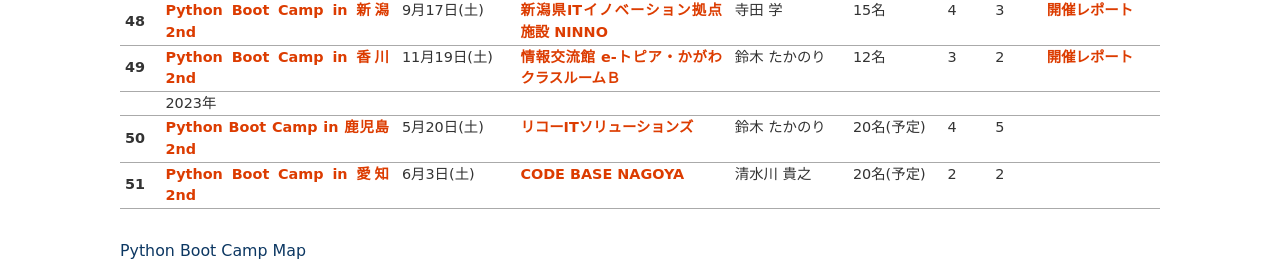
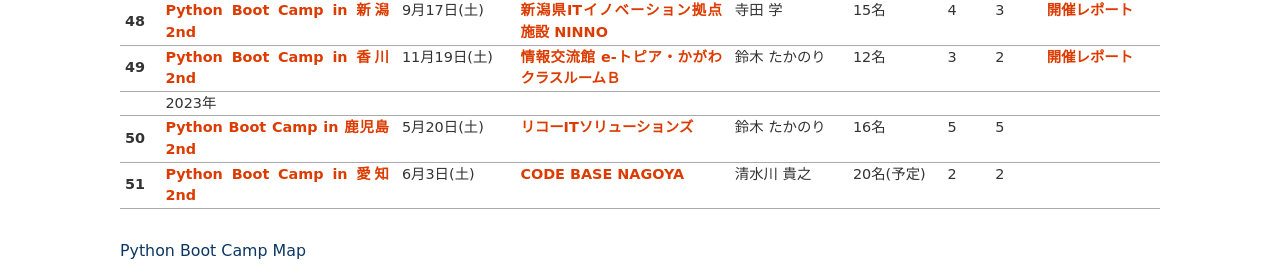
Before and after one commit to pyconjp/www.pycon.jp, a Sphinx documentation site: the page built from source/support/bootcamp.rst, in a window 1280 px wide and 900 px high, scrolled down 4063 px, cut to the strip 141-415 px from the top of the window. Built offline with Sphinx 7.4.7, drawn with Linux system fonts in a browser that asks for light colours.

Commit message:
update pycamp kagoshima 2nd

```diff
--- a/source/support/bootcamp.rst
+++ b/source/support/bootcamp.rst
@@ -654,8 +654,8 @@
      - 5月20日(土)
      - `リコーITソリューションズ <https://www.nangokubld.jp/building/tenant/center/>`_
      - 鈴木 たかのり
-     - 20名(予定)
-     - 4
+     - 16名
+     - 5
      - 5
      -
    * - 51
```
